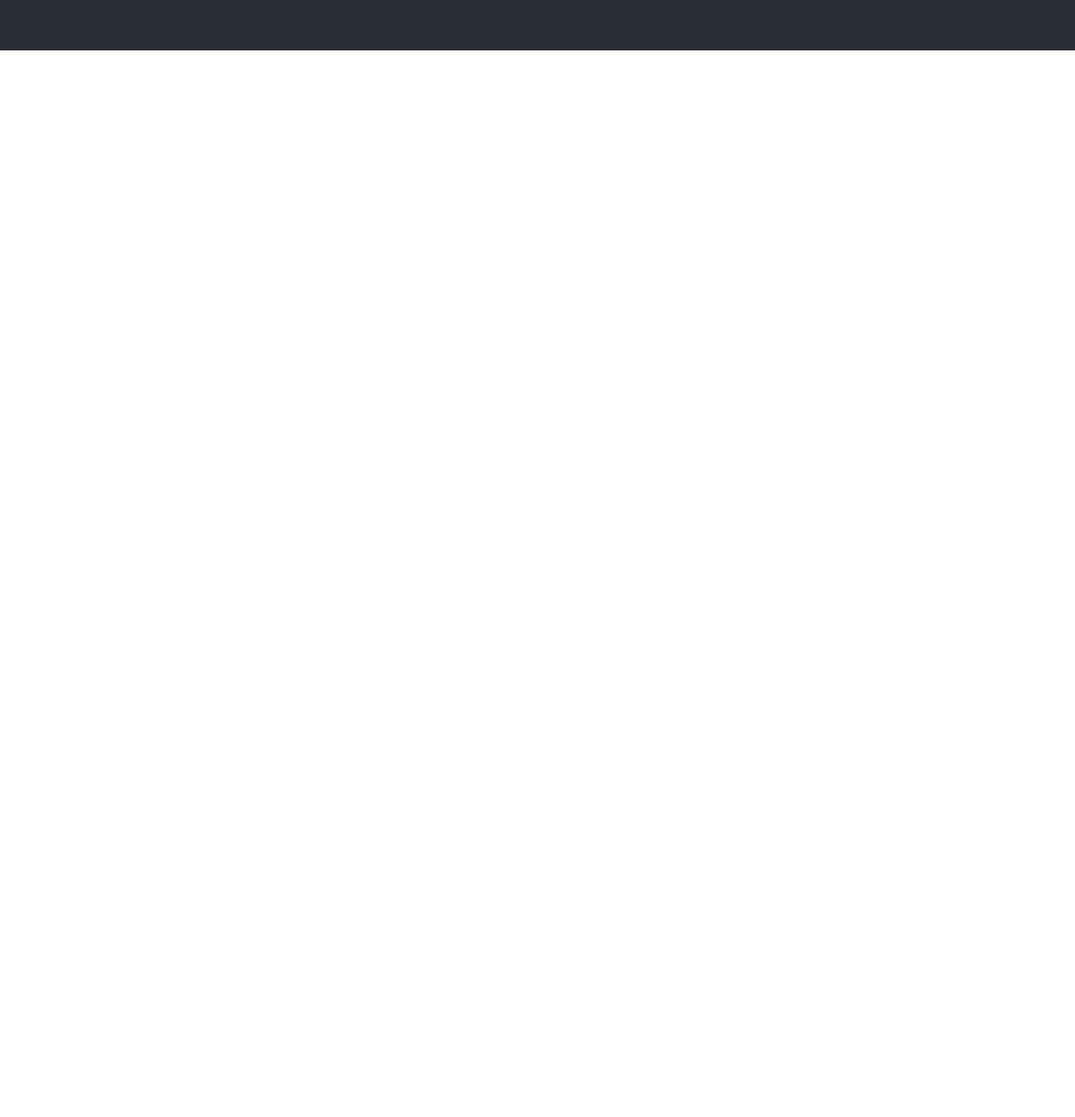
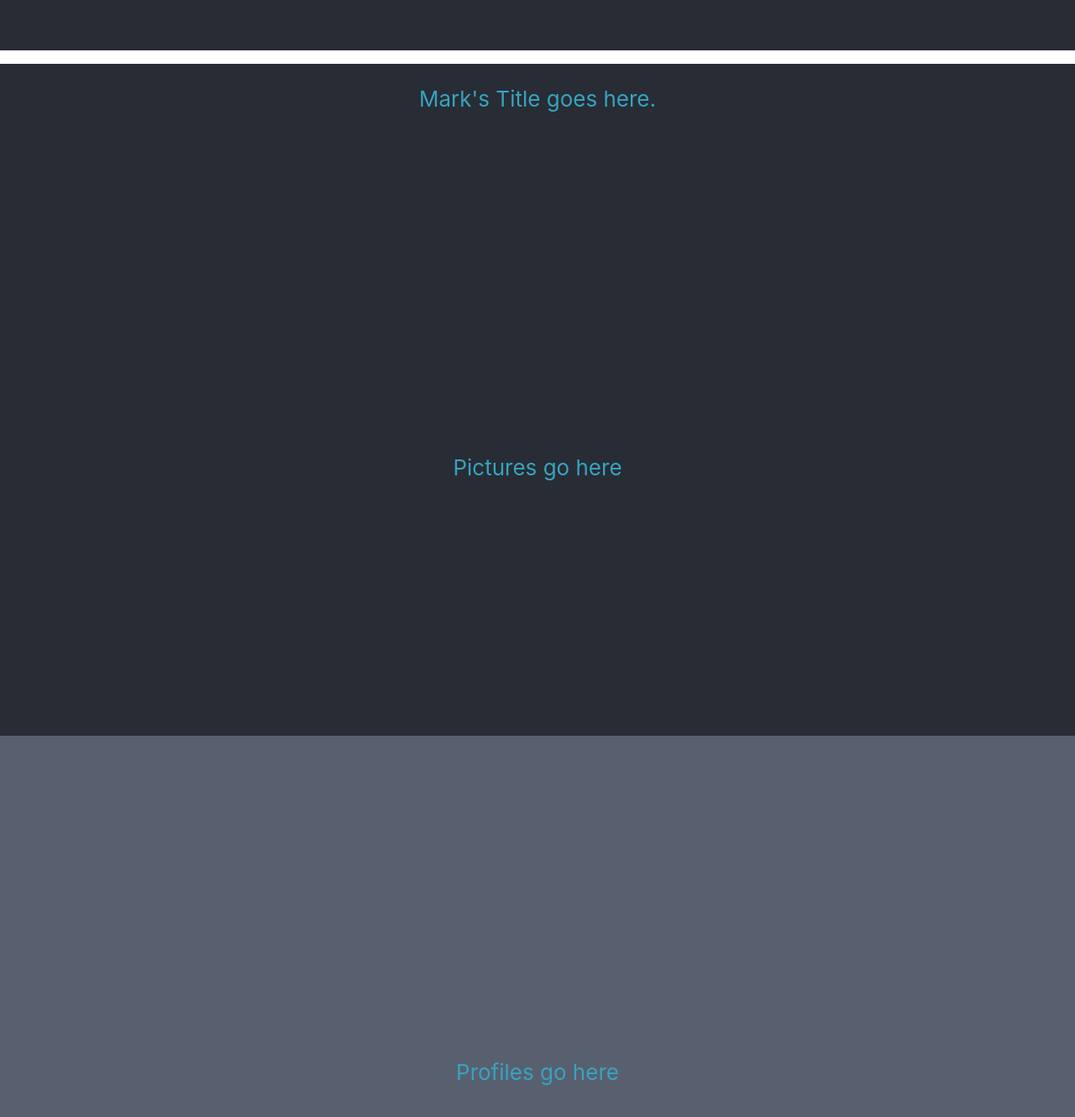
Before and after one commit to realonlytomd/mark-robot-site, a React (Create React App) app: page / in a window 1280 px wide. Shown: the part 740-2070 px from the top of the page at 84% size. Before the commit the page ends 816 px from the top, so only its background shows below. Built offline with nearby package versions, Linux system fonts and the light colour scheme; no server answers.

Commit message:
small change

```diff
--- a/src/index.js
+++ b/src/index.js
@@ -11,6 +11,9 @@ const root = ReactDOM.createRoot(document.getElementById('root'));
 root.render(
   <React.StrictMode>
     <App />
+    <Landing />
+    <Pictures />
+    <Profiles />
   </React.StrictMode>
 );
 // above between React.StrictMode code, Put: <Landing />  <Pictures /> and <Profiles /> back in
```
